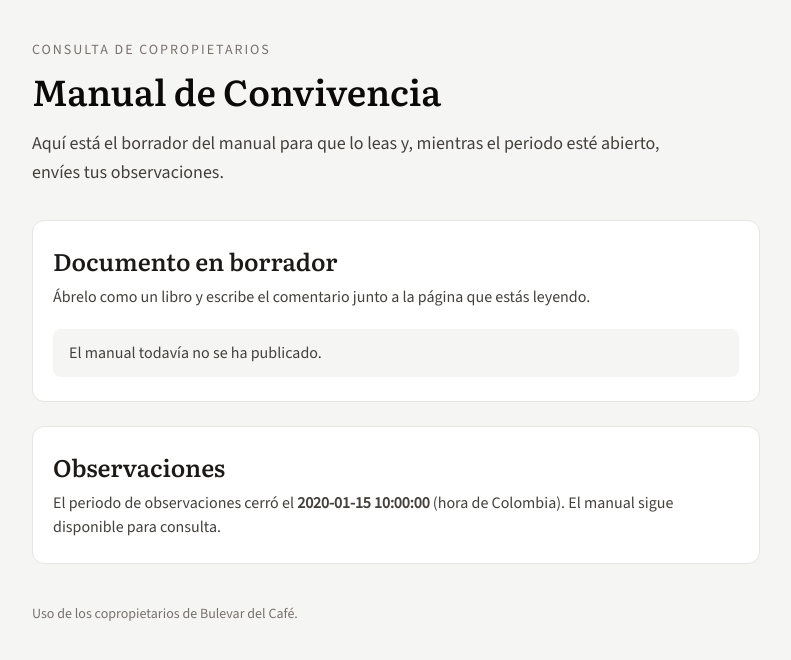
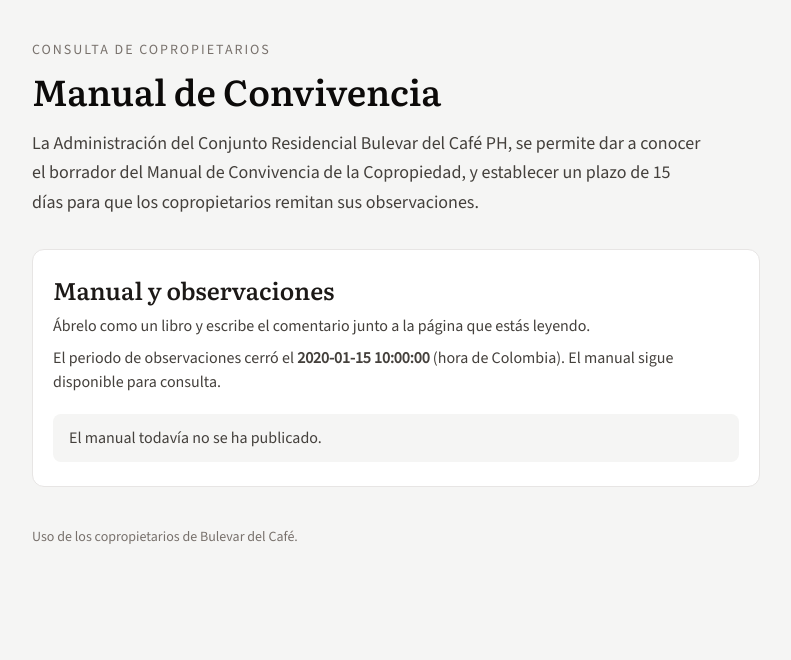
Before and after one commit to DParedes28/bulevar-del-cafe, a FastAPI app: template web/templates/index.html in a window 1280 px wide. Shown: the part 96-756 px from the top of the page, without its empty margins (244-1035 px from the left). Run offline with FastAPI, Linux system fonts and the light colour scheme; the template is opened without the code that fills it: most values are stand-ins (such as "Sample title", 1, 10 or a date in 2020); parts of the project's set-up code (start-up, migrations or seed data) failed here and were passed over; some libraries are stand-ins or nearby versions.

Commit message:
Dejar un solo acceso al manual y explicar el plazo de la Administración.
Co-authored-by: Cursor <cursoragent@cursor.com>

```diff
--- a/web/templates/index.html
+++ b/web/templates/index.html
@@ -122,7 +122,7 @@
       <p class="text-sm font-medium uppercase tracking-[0.14em] text-stone-500">Consulta de copropietarios</p>
       <h1 class="mt-2 font-serif text-4xl leading-tight text-stone-950">Manual de Convivencia</h1>
       <p class="mt-4 max-w-2xl text-lg leading-relaxed text-stone-700">
-        Aquí está el borrador del manual para que lo leas y, mientras el periodo esté abierto, envíes tus observaciones.
+        La Administración del Conjunto Residencial Bulevar del Café PH, se permite dar a conocer el borrador del Manual de Convivencia de la Copropiedad, y establecer un plazo de 15 días para que los copropietarios remitan sus observaciones.
       </p>
 
       {% if sent %}
@@ -148,32 +148,19 @@
       </section>
       {% else %}
       <section class="mt-8 rounded-xl border border-stone-200 bg-white px-5 py-6">
-        <h2 class="font-serif text-2xl">Documento en borrador</h2>
+        <h2 class="font-serif text-2xl">Manual y observaciones</h2>
         <p class="mt-2 text-stone-700">Ábrelo como un libro y escribe el comentario junto a la página que estás leyendo.</p>
+        {% if form_open and plazo_label %}
+        <p class="mt-2 text-stone-700">Plazo para recibir observaciones hasta el <strong>{{ plazo_label }}</strong>.</p>
+        {% elif not form_open and deadline_label %}
+        <p class="mt-2 text-stone-700">El periodo de observaciones cerró el <strong>{{ deadline_label }}</strong> (hora de Colombia). El manual sigue disponible para consulta.</p>
+        {% endif %}
         {% if manual_available %}
         <div class="mt-5">
           <a href="/leer" class="inline-flex items-center justify-center rounded-lg bg-stone-900 px-4 py-3 text-center font-medium text-white hover:bg-stone-700 focus:outline-none focus:ring-2 focus:ring-stone-400">Ver manual</a>
         </div>
         {% else %}
         <p class="mt-5 rounded-lg bg-stone-100 px-4 py-3 text-stone-700">El manual todavía no se ha publicado.</p>
-        {% endif %}
-      </section>
-
-      <section class="mt-6 rounded-xl border border-stone-200 bg-white px-5 py-6">
-        <h2 class="font-serif text-2xl">Observaciones</h2>
-        {% if form_open %}
-        <p class="mt-2 text-stone-700">
-          {% if deadline_label %}
-          Plazo para recibir observaciones hasta el <strong>{{ plazo_label }}</strong>. El comentario se escribe dentro del manual, junto a la página.
-          {% else %}
-          El comentario se escribe dentro del manual, junto a la página que estás leyendo.
-          {% endif %}
-        </p>
-        {% if manual_available %}
-        <a href="/leer" class="mt-5 inline-flex items-center justify-center rounded-lg bg-stone-900 px-4 py-3 text-center font-medium text-white hover:bg-stone-700">Abrir el manual</a>
-        {% endif %}
-        {% elif deadline_label %}
-        <p class="mt-2 text-stone-700">El periodo de observaciones cerró el <strong>{{ deadline_label }}</strong> (hora de Colombia). El manual sigue disponible para consulta.</p>
         {% endif %}
       </section>
       {% endif %}
```
